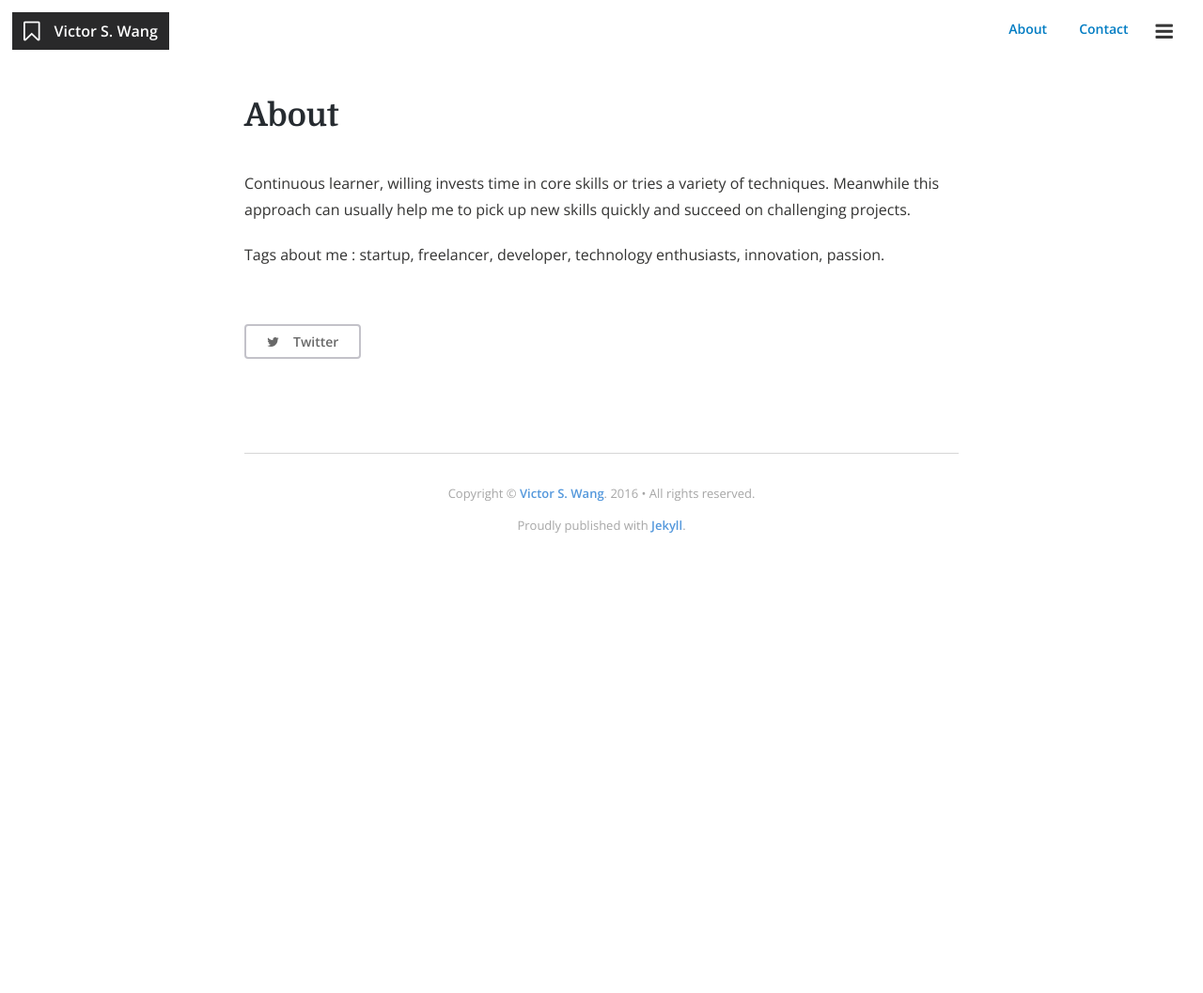
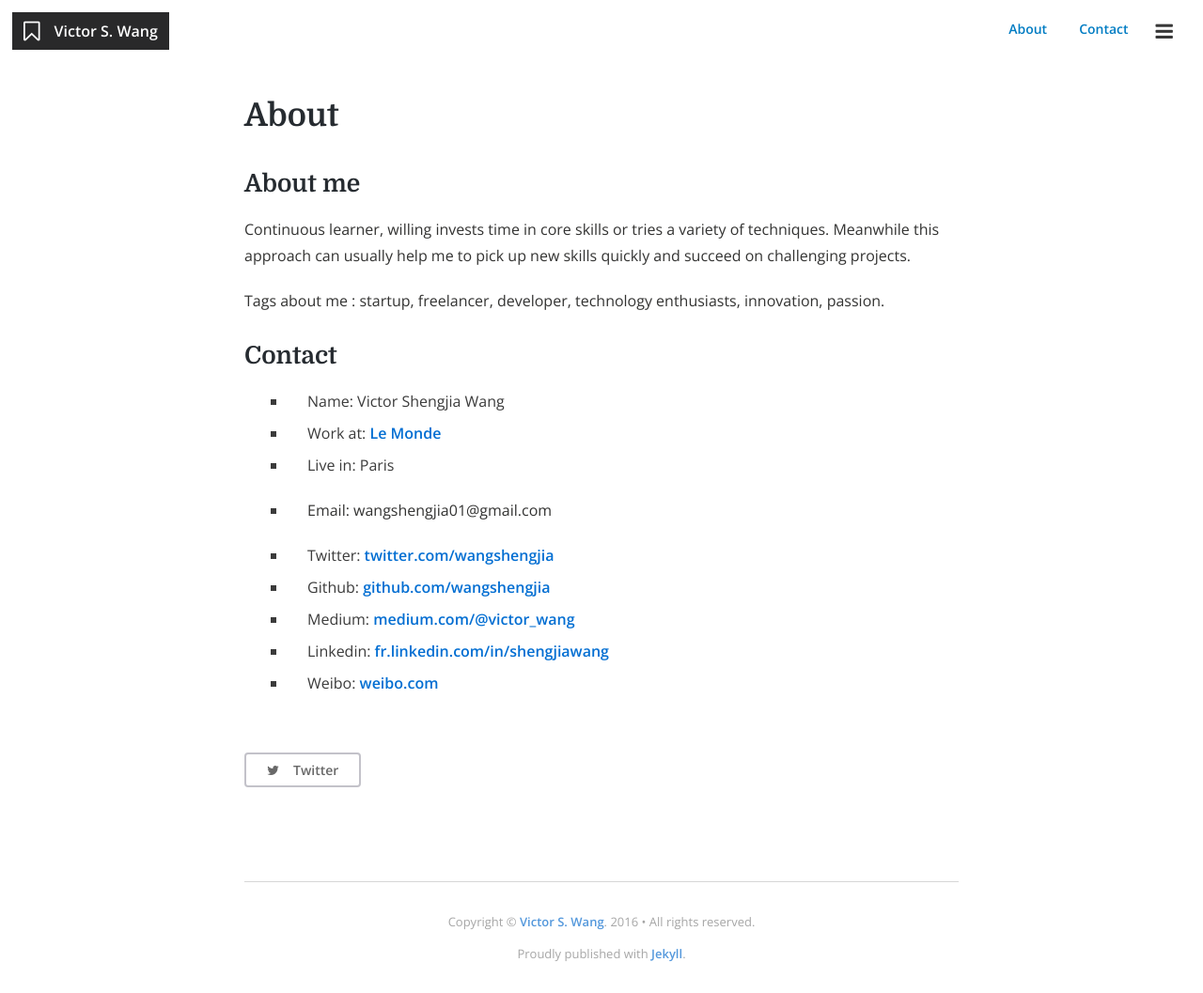
Before and after one commit to wangshengjia/wangshengjia.github.io, a Jekyll site: the page built from about.md, in a window 1280 px wide. Shown: the whole page at 94% size. Built offline with Jekyll 4.4.1, drawn with Linux system fonts in a browser that asks for light colours; nearby versions of some CDN libraries; Markdown is read by kramdown in place of the engine named in the settings; before the commit the page ends 900 px from its top, so only the background shows below that.

Commit message:
Update about.md

```diff
--- a/about.md
+++ b/about.md
@@ -4,7 +4,19 @@ title: About
 permalink: /about/
 comments: false
 ---
-
+## About me
 Continuous learner, willing invests time in core skills or tries a variety of techniques. Meanwhile this approach can usually help me to pick up new skills quickly and succeed on challenging projects.
 
 Tags about me : startup, freelancer, developer, technology enthusiasts, innovation, passion.
+
+## Contact
+- Name: Victor Shengjia Wang
+- Work at: [Le Monde](www.lemonde.fr)
+- Live in: Paris
+- Email: wangshengjia01@gmail.com
+
+- Twitter: [twitter.com/wangshengjia](twitter.com/wangshengjia)
+- Github: [github.com/wangshengjia](github.com/wangshengjia)
+- Medium: [medium.com/@victor_wang](medium.com/@victor_wang)
+- Linkedin: [fr.linkedin.com/in/shengjiawang](fr.linkedin.com/in/shengjiawang)
+- Weibo: [weibo.com](http://www.weibo.com/1739447693/profile?topnav=1&wvr=6&is_all=1)
```
